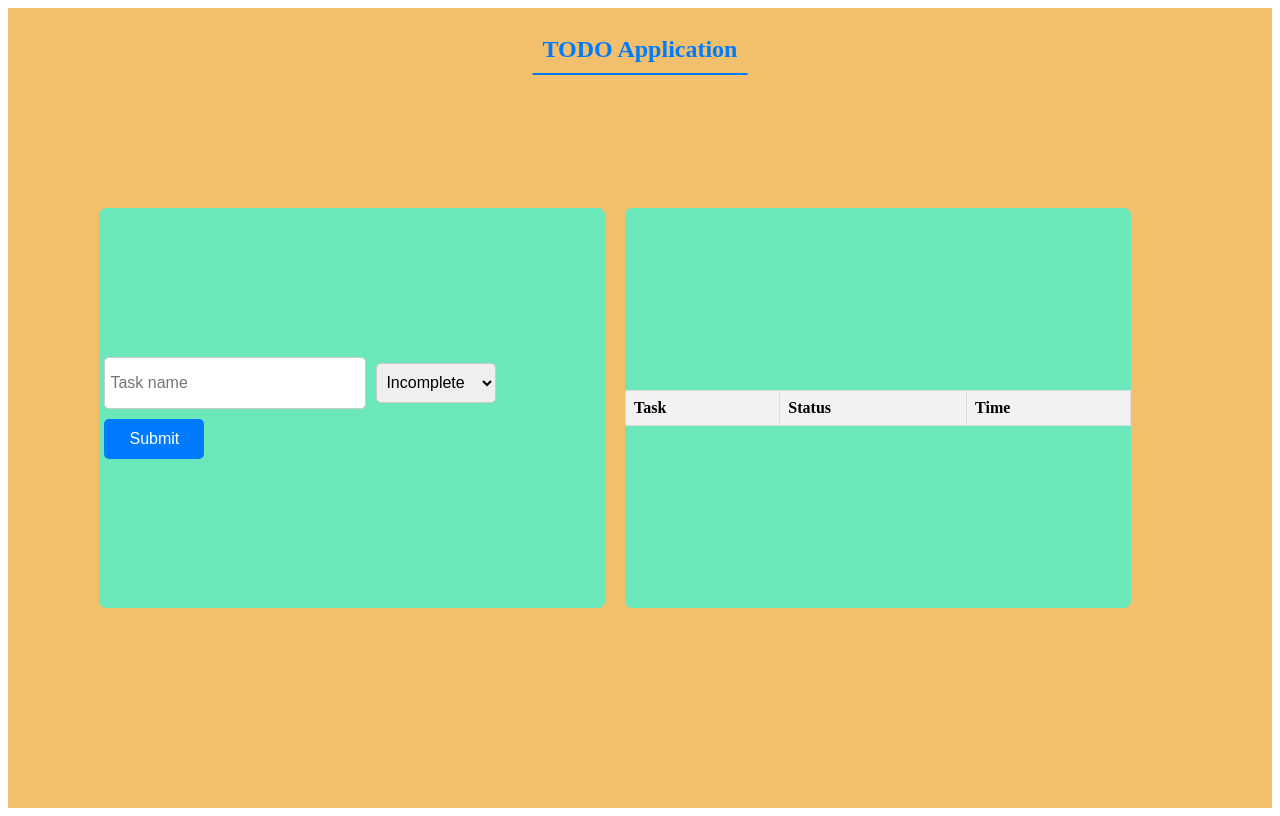
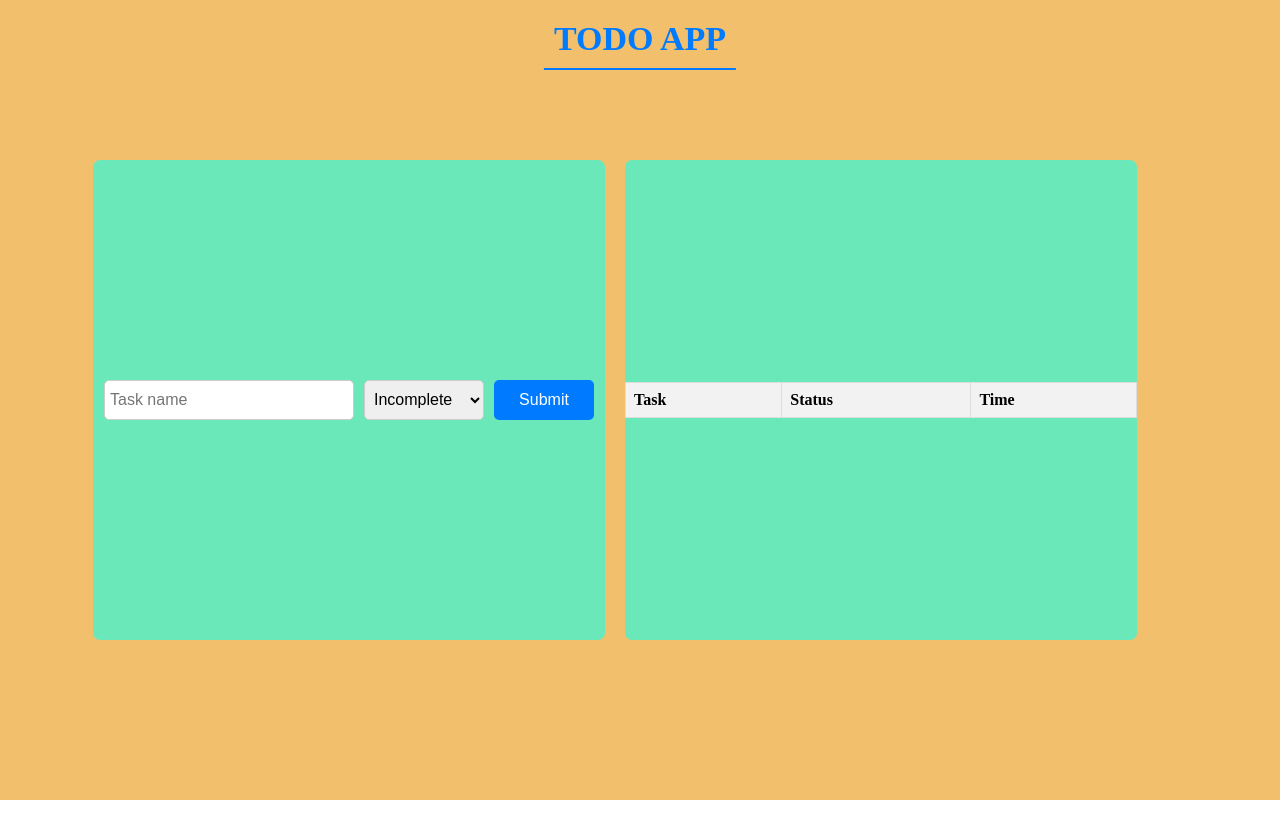
Before and after one commit to AboubakarArisar/MERN-00, a React (Vite) app in the folder AssignmentJs/Task/: page / in a window 1280 px wide. Built offline with nearby package versions, Linux system fonts and the light colour scheme.

Commit message:
todo app done

```diff
--- a/AssignmentJs/Task/src/App.css
+++ b/AssignmentJs/Task/src/App.css
@@ -1,3 +1,8 @@
+*{
+    margin: 0;
+    padding: 0;
+    box-sizing: border-box;
+}
 .container {
     width: 100%;
     height: 100vh;
@@ -8,17 +13,25 @@
     gap: 20px;
 
 }
+
 .todo-heading {
     position: absolute;
     top: 10px;
     left: 50%;
     transform: translateX(-50%);
     text-align: center;
-    font-size: 24px;
+    font-weight: bolder;
+    font-size: 34px;
     color: #007BFF;
     padding: 10px;
     border-bottom: 2px solid #007BFF;
+    cursor: pointer;
 
+}
+.todo-heading:hover {
+    color: white;
+    transition: 0.4s ease-in-out;
+    border-bottom: 2px solid white;
 }
 
 button {
@@ -63,7 +76,7 @@ input {
 
 .list {
     width: 40%;
-    height: 50vh;
+    height: 60vh;
     display: flex;
     justify-content: center;
     align-items: center;
@@ -77,7 +90,7 @@ input {
 
 .form {
     width: 40%;
-    height: 50vh;
+    height: 60vh;
     display: flex;
     background-color: #6be8ba;
     justify-content: center;
--- a/AssignmentJs/Task/src/Todo.jsx
+++ b/AssignmentJs/Task/src/Todo.jsx
@@ -9,7 +9,7 @@ function Todo() {
 
   const handleSubmit = (event) => {
     event.preventDefault();
-    if (task.trim() === "") {
+    if (task=== "") {
       alert("Task name is required.");
     } else {
       const newTodo = { task: task, status: status, date: date };
@@ -33,7 +33,7 @@ function Todo() {
   return (
     <>
       <div className="container">
-        <h1 className="todo-heading">TODO Application</h1>
+        <h1 className="todo-heading">TODO APP</h1>
         <div className="form">
           <form onSubmit={handleSubmit}>
             <input
```
